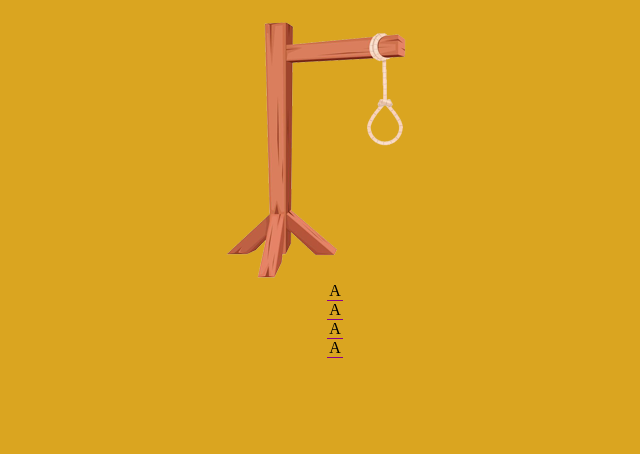
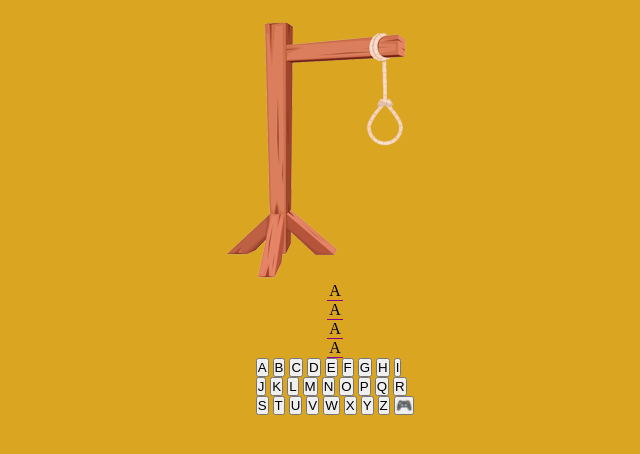
Before and after one commit to juliamacedo63/WEB, a plain HTML site: page JULIA E SEU AJUDANTE/index.html in a window 1280 px wide. Shown: the whole page, without its empty margins (305-945 px from the left). Drawn offline with Linux system fonts and the light colour scheme.

Commit message:
Update index.html

```diff
--- a/JULIA E SEU AJUDANTE/index.html
+++ b/JULIA E SEU AJUDANTE/index.html
@@ -18,6 +18,40 @@
             <div class="letras">A</div>
         </div>
         <div id="teclado">
+            <div class="teclas">
+                <button id="tecla-A" onclick="verificaLetraEscolhida('A')">A</button>
+                <button id="tecla-B" onclick="verificaLetraEscolhida('B')">B</button>
+                <button id="tecla-C" onclick="verificaLetraEscolhida('C')">C</button>
+                <button id="tecla-D" onclick="verificaLetraEscolhida('D')">D</button>
+                <button id="tecla-E" onclick="verificaLetraEscolhida('E')">E</button>
+                <button id="tecla-F" onclick="verificaLetraEscolhida('F')">F</button>
+                <button id="tecla-G" onclick="verificaLetraEscolhida('G')">G</button>
+                <button id="tecla-H" onclick="verificaLetraEscolhida('H')">H</button>
+                <button id="tecla-I" onclick="verificaLetraEscolhida('I')">I</button>
+            </div>
+            <div class="teclas">
+                <button id="tecla-J" onclick="verificaLetraEscolhida('J')">J</button>
+                <button id="tecla-K" onclick="verificaLetraEscolhida('K')">K</button>
+                <button id="tecla-L" onclick="verificaLetraEscolhida('L')">L</button>
+                <button id="tecla-M" onclick="verificaLetraEscolhida('M')">M</button>
+                <button id="tecla-N" onclick="verificaLetraEscolhida('N')">N</button>
+                <button id="tecla-O" onclick="verificaLetraEscolhida('O')">O</button>
+                <button id="tecla-P" onclick="verificaLetraEscolhida('P')">P</button>
+                <button id="tecla-Q" onclick="verificaLetraEscolhida('Q')">Q</button>
+                <button id="tecla-R" onclick="verificaLetraEscolhida('R')">R</button>
+            </div>
+
+            <div class="teclas">
+                <button id="tecla-S" onclick="verificaLetraEscolhida('S')">S</button>
+                <button id="tecla-T" onclick="verificaLetraEscolhida('T')">T</button>
+                <button id="tecla-U" onclick="verificaLetraEscolhida('U')">U</button>
+                <button id="tecla-V" onclick="verificaLetraEscolhida('V')">V</button>
+                <button id="tecla-W" onclick="verificaLetraEscolhida('W')">W</button>
+                <button id="tecla-X" onclick="verificaLetraEscolhida('X')">X</button>
+                <button id="tecla-Y" onclick="verificaLetraEscolhida('Y')">Y</button>
+                <button id="tecla-Z" onclick="verificaLetraEscolhida('Z')">Z</button>
+                <button id="btnReiniciar">🎮</button>
+            </div>
 
         </div>
         <div id="categoria">
```
